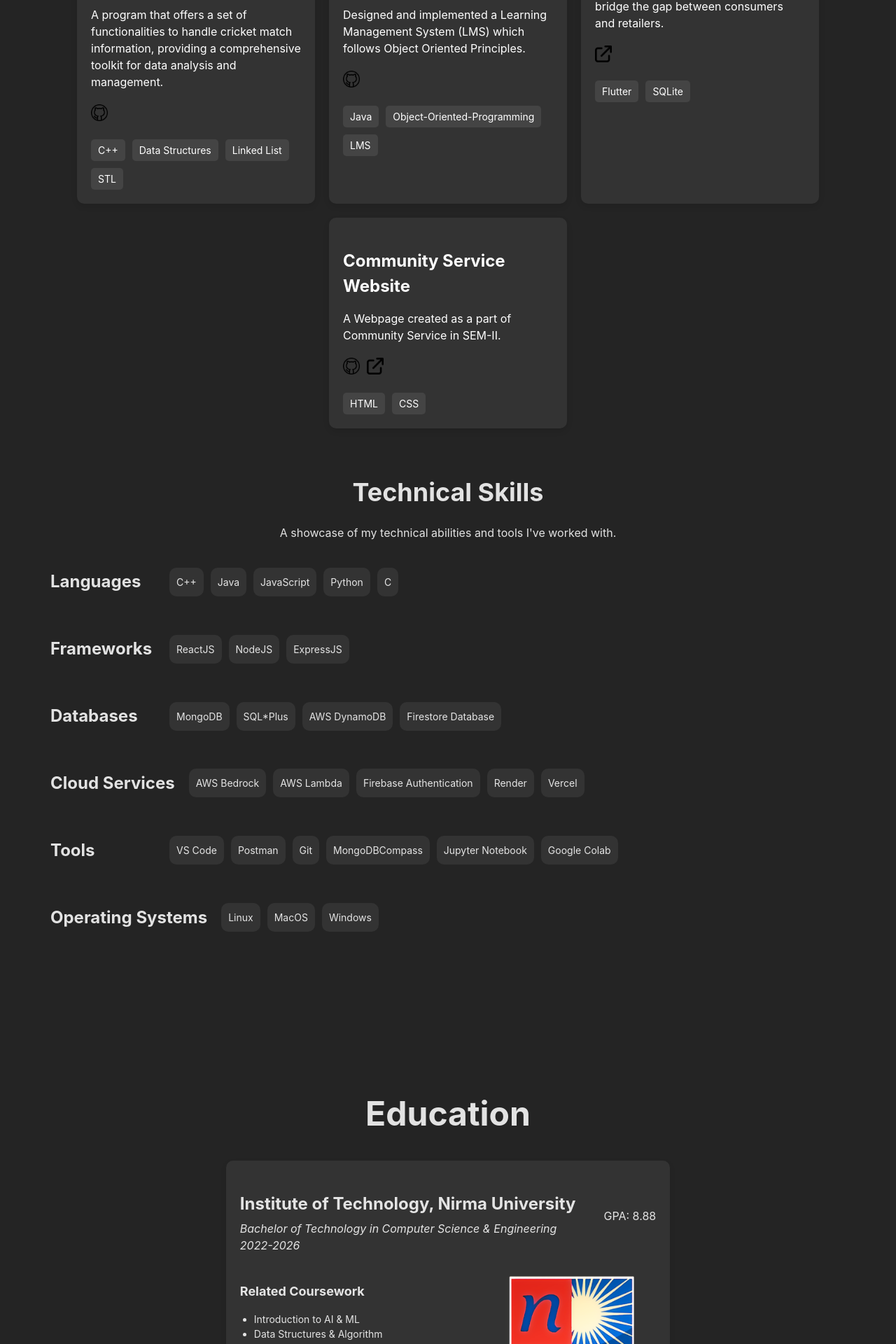
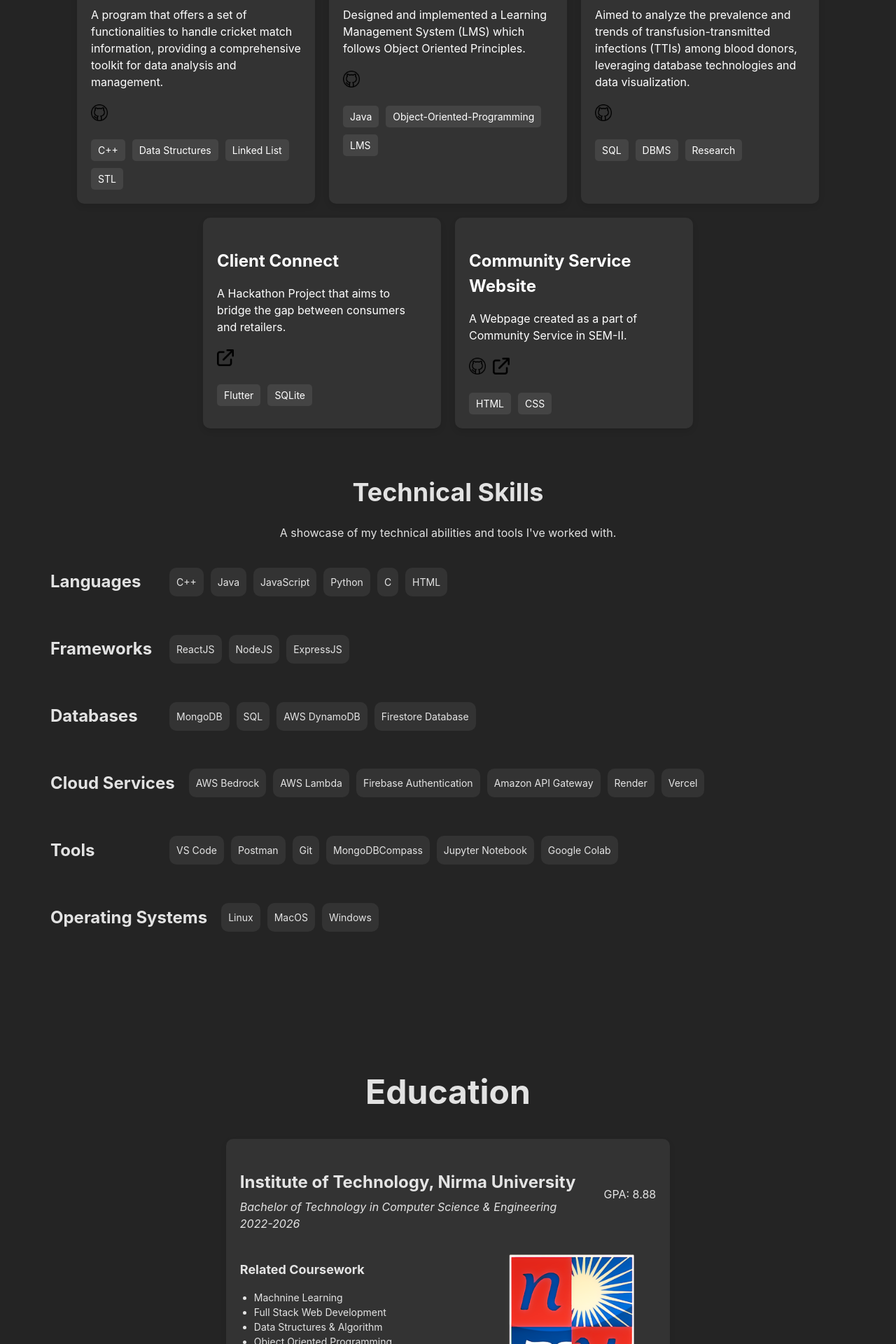
Before and after one commit to rushilpatel21/My-Portfolio, a React (Vite) app in the folder portfolio/: page / in a window 1280 px wide. Shown: the part 3485-5405 px from the top of the page at 70% size. Built offline with nearby package versions, Linux system fonts and the light colour scheme; no server answers.

Commit message:
Updated portfolio pages (certificates, education, projects, skills) with new content and formatting changes.

```diff
--- a/portfolio/src/pages/certificate.jsx
+++ b/portfolio/src/pages/certificate.jsx
@@ -1,6 +1,10 @@
 import '../styles/certificate.css';
 
 const certificatesData = [
+  {
+    name: 'Google AI Essentials (Coursera)',
+    description: 'Passed the Google AI Essentials Course with 96% Grade',
+  },
   {
     name: '1x Academic Excellence Certificate (Nirma University)',
     description: 'Awarded for scoring 9.43 SGPA in SEM - III',
--- a/portfolio/src/pages/education.jsx
+++ b/portfolio/src/pages/education.jsx
@@ -6,7 +6,7 @@ const educationData = [
     university: 'Institute of Technology, Nirma University',
     degree: 'Bachelor of Technology in Computer Science & Engineering',
     year: '2022-2026',
-    coursework: ['Introduction to AI & ML', 'Data Structures & Algorithm', 'Object Oriented Programming', 'Database Management System', 'Operating System', 'Computer Architecture', 'Data Communication', 'Mathematics', 'Statistics'],
+    coursework: ['Machnine Learning', 'Full Stack Web Development', 'Data Structures & Algorithm', 'Object Oriented Programming', 'Database Management System', 'Computer Network','Operating System', 'Computer Architecture', 'Data Communication', 'Mathematics', 'Statistics', 'Introduction to AI & ML'],
     logo: nirmaLogo,
     gpa: '8.88',
   }
--- a/portfolio/src/pages/project.jsx
+++ b/portfolio/src/pages/project.jsx
@@ -36,6 +36,13 @@ const projects = [
     description: 'Designed and implemented a Learning Management System (LMS) which follows Object Oriented Principles.',
     tags: ['Java', 'Object-Oriented-Programming', 'LMS'],
     github: 'https://github.com/rushilpatel21/Learning-Management-System',
+    link: '#',
+  },
+  {
+    title: 'Healthcare Analytics (DBMS)',
+    description: 'Aimed to analyze the prevalence and trends of transfusion-transmitted infections (TTIs) among blood donors, leveraging database technologies and data visualization.',
+    tags: ['SQL', 'DBMS', 'Research'],
+    github: 'https://github.com/rushilpatel21/Healthcare-Analytics-for-Patient-Care-DBMS-Research-Paper',
     link: '#',
   },
   {
--- a/portfolio/src/pages/skills.jsx
+++ b/portfolio/src/pages/skills.jsx
@@ -1,11 +1,11 @@
 import '../styles/skills.css';
 
 const skillsData = {
-  Languages: ['C++', 'Java', 'JavaScript', 'Python', 'C'],
-  Frameworks: ['ReactJS', 'NodeJS', 'ExpressJS'],
-  Databases: ['MongoDB', 'SQL*Plus', 'AWS DynamoDB', 'Firestore Database'],
-  "Cloud Services": ['AWS Bedrock', 'AWS Lambda', 'Firebase Authentication', 'Render', 'Vercel'],
-  Tools: ['VS Code', 'Postman','Git','MongoDBCompass','Jupyter Notebook','Google Colab'],
+  "Languages": ['C++', 'Java', 'JavaScript', 'Python', 'C', 'HTML'],
+  "Frameworks": ['ReactJS', 'NodeJS', 'ExpressJS'],
+  "Databases": ['MongoDB', 'SQL', 'AWS DynamoDB', 'Firestore Database'],
+  "Cloud Services": ['AWS Bedrock', 'AWS Lambda', 'Firebase Authentication', 'Amazon API Gateway', 'Render', 'Vercel'],
+  "Tools": ['VS Code', 'Postman','Git','MongoDBCompass','Jupyter Notebook','Google Colab'],
   "Operating Systems": ['Linux', 'MacOS', 'Windows']
 };
 
```
Also changed, not shown: 1 other file (tests, documents, lock files or other folders).
